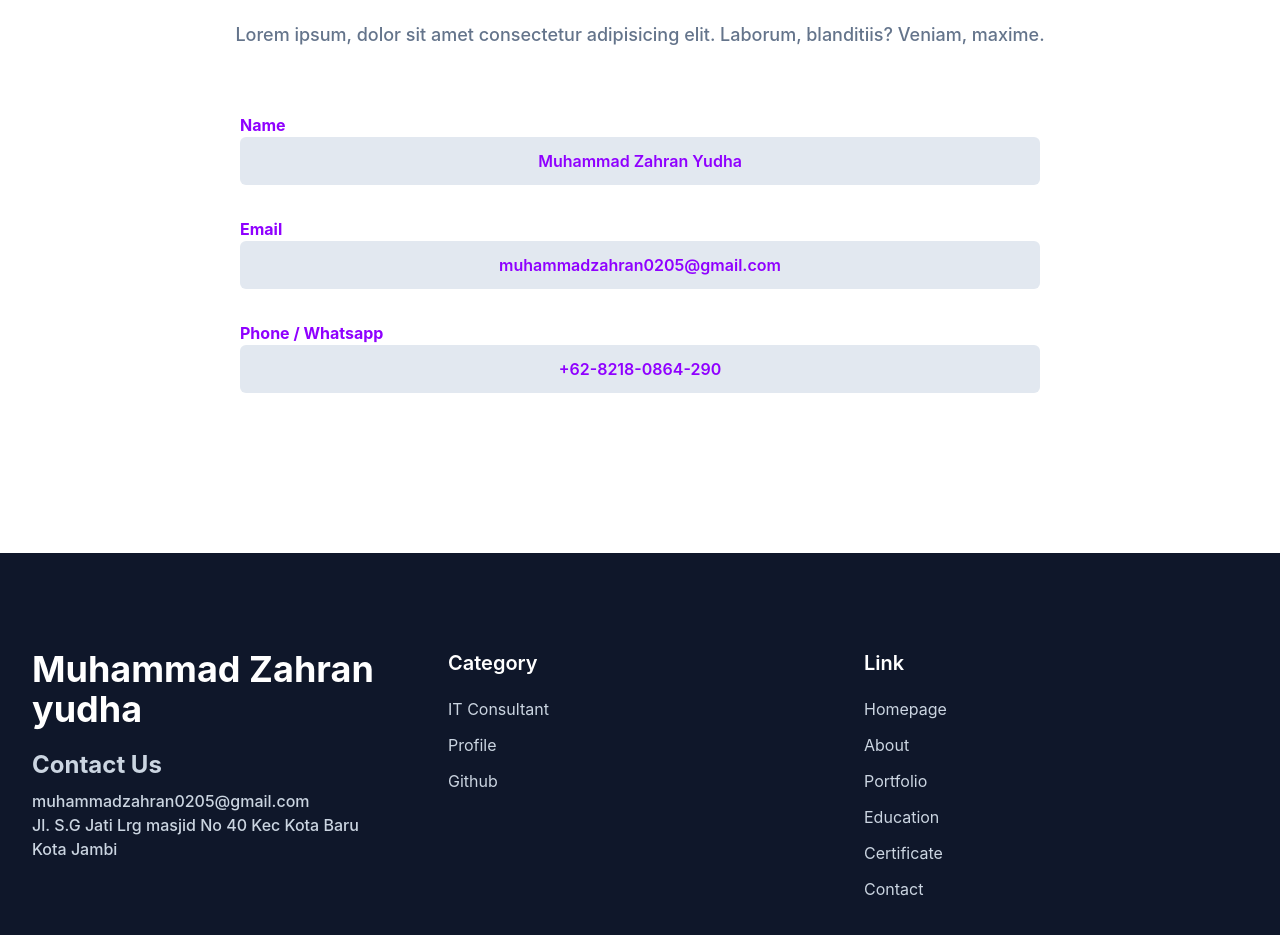
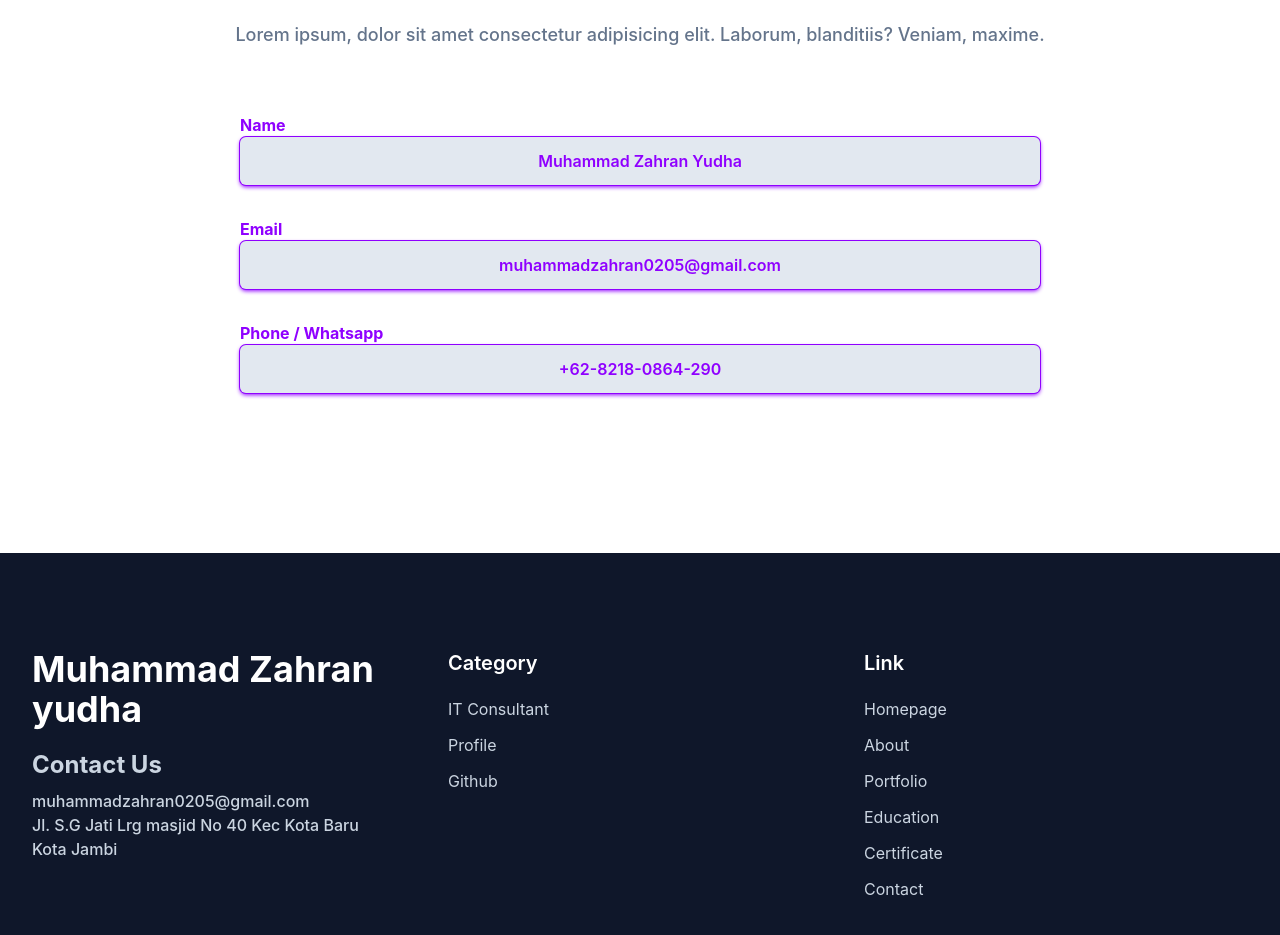
Before and after one commit to kaptenPijay/portofolio-react, a React (Vite) app: page / in a window 1280 px wide. Shown: the part 7521-8456 px from the top of the page. Built offline with nearby package versions, Linux system fonts and the light colour scheme.

Commit message:
add : add shadow

```diff
--- a/src/components/Contact.jsx
+++ b/src/components/Contact.jsx
@@ -28,7 +28,7 @@ export default function Contact() {
                 id="name"
                 readOnly
                 value={"Muhammad Zahran Yudha"}
-                className="w-full bg-slate-200 p-3 rounded-md focus:outline-none focus:ring-primary focus:ring-1 focus:border-primary text-center text-primary text-base font-semibold transition duration-500"
+                className="w-full bg-slate-200 p-3 rounded-md outline-none ring-primary ring-1 border-primary text-center text-primary text-base font-semibold transition duration-500 shadow-primary"
               />
             </div>
             <div className="w-full px-4 mb-8">
@@ -43,7 +43,7 @@ export default function Contact() {
                 id="email"
                 readOnly
                 value={"muhammadzahran0205@gmail.com"}
-                className="w-full bg-slate-200 p-3 rounded-md focus:outline-none focus:ring-primary focus:ring-1 focus:border-primary text-center text-primary text-base font-semibold transition duration-500"
+                className="w-full bg-slate-200 p-3 rounded-md outline-none ring-primary ring-1 border-primary text-center text-primary text-base font-semibold transition duration-500 shadow-primary"
               />
             </div>
             <div className="w-full px-4 mb-8">
@@ -58,7 +58,7 @@ export default function Contact() {
                 id="phone"
                 readOnly
                 value={"+62-8218-0864-290"}
-                className="w-full bg-slate-200 p-3 rounded-md focus:outline-none focus:ring-primary focus:ring-1 focus:border-primary text-center text-primary text-base font-semibold transition duration-500"
+                className="w-full bg-slate-200 p-3 rounded-md outline-none ring-primary ring-1 border-primary text-center text-primary text-base font-semibold transition duration-500 shadow-primary"
               />
             </div>
           </div>
--- a/tailwind.config.js
+++ b/tailwind.config.js
@@ -18,6 +18,9 @@ export default {
       screens: {
         "2xl": "1320px",
       },
+      boxShadow: {
+        primary: "0 2px 4px rgba(143, 0, 255, 0.5)",
+      },
     },
   },
   plugins: [],
```
